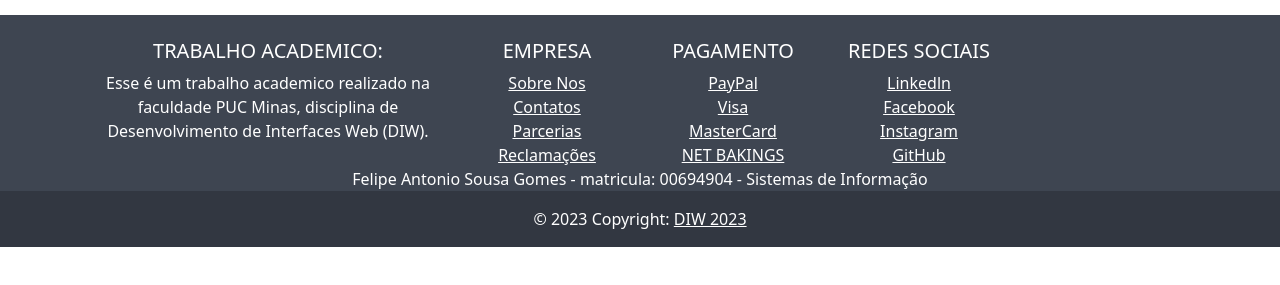
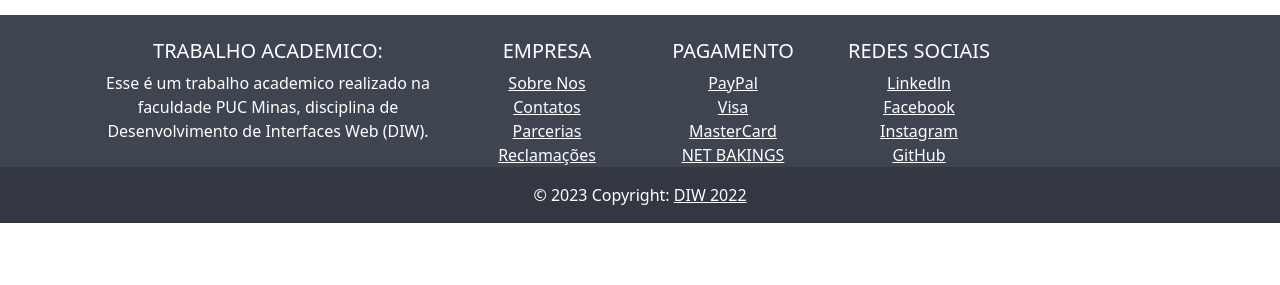
Before and after one commit to guilhermsilveira/Fake-Store, a plain HTML site: page pesquisa.html in a window 1280 px wide. Shown: the part 179-464 px from the top of the page. Drawn offline with nearby package versions, Linux system fonts and the light colour scheme; no server answers.

Commit message:
fake store

```diff
--- a/pesquisa.html
+++ b/pesquisa.html
@@ -359,11 +359,6 @@
             </section>
             <!-- Section: Links -->
 
-
-
-            <span class="me-3">Felipe Antonio Sousa Gomes - matricula: 00694904 - Sistemas de Informação</span>
-
-
             </section>
             <!-- Section: Social media -->
         </div>
@@ -372,7 +367,7 @@
         <!-- Copyright -->
         <div class="text-center p-3" style="background-color: rgba(0, 0, 0, 0.2)">
             © 2023 Copyright:
-            <a class="text-white" href="https://mdbootstrap.com/">DIW 2023</a>
+            <a class="text-white" href="https://mdbootstrap.com/">DIW 2022</a>
         </div>
         <!-- Copyright -->
     </footer>
```
